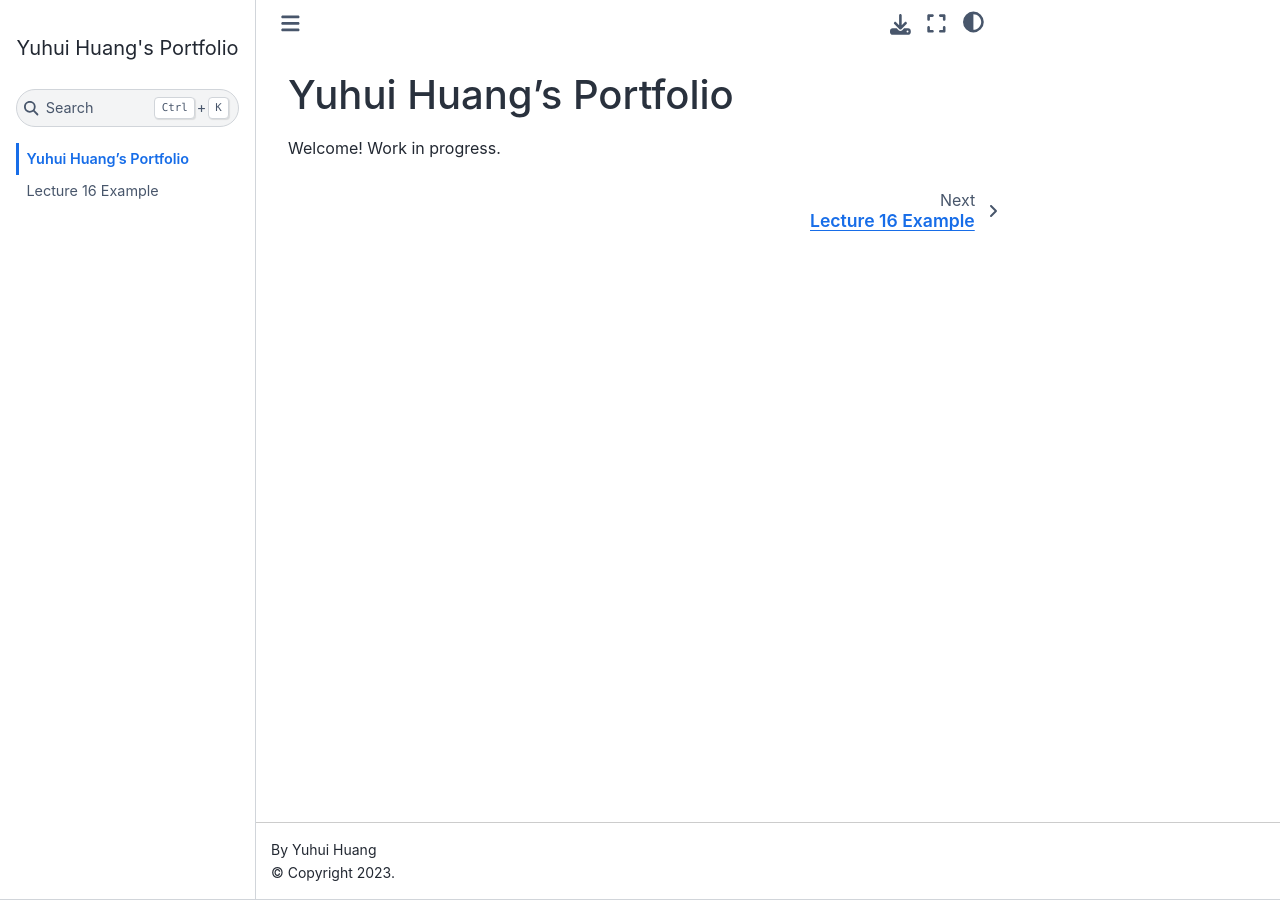
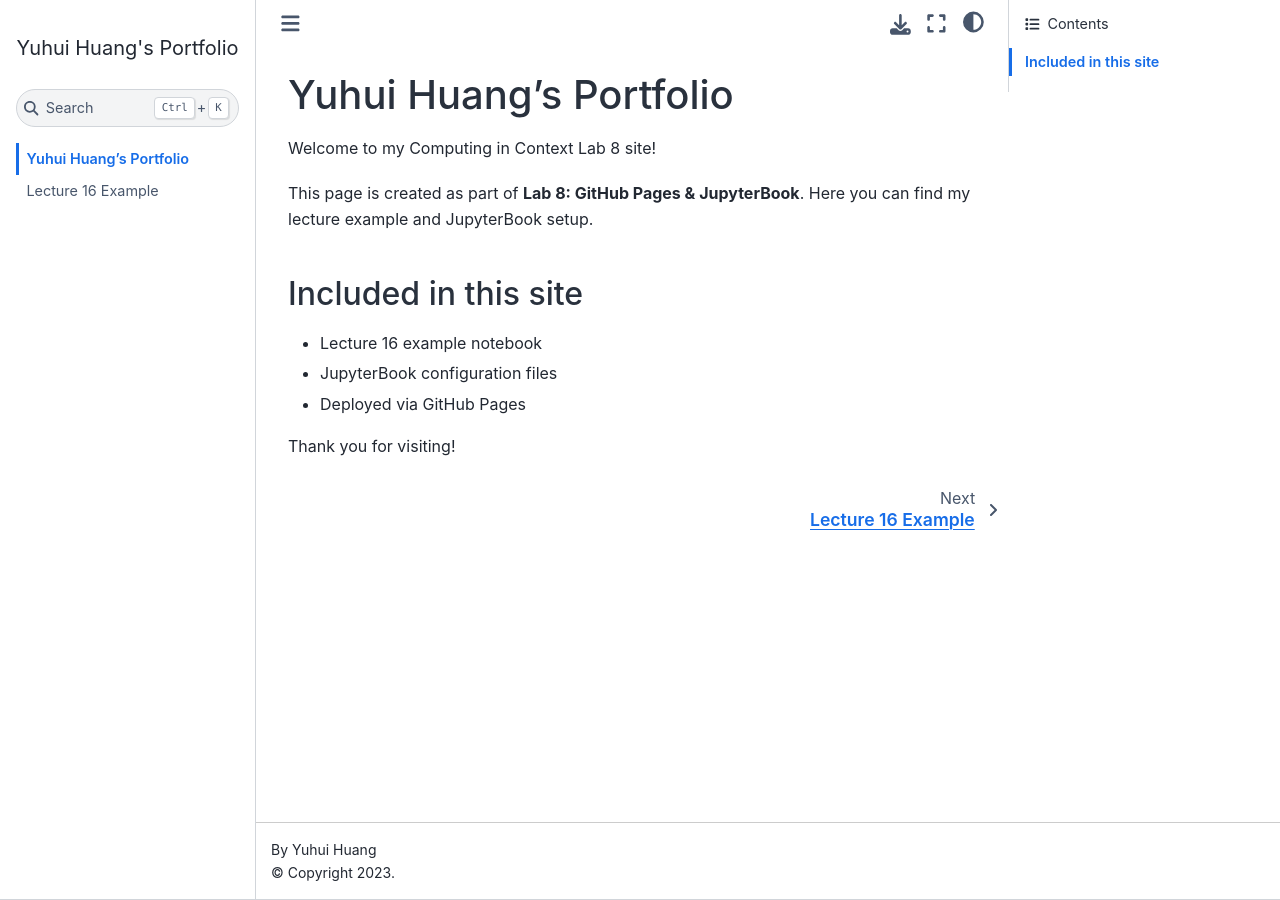
Before and after one commit to rachel9ns-bot/YuhuiHuang.github.io, a Jupyter Book: the page built from index.md, in a window 1280 px wide. Built offline with Jupyter Book 1.0.4 settings and Sphinx 7.4.7 and the Sphinx Book theme 1.1.4, drawn with Linux system fonts in a browser that asks for light colours; comment, search, counter and statistics services are not loaded.

Commit message:
add homepage content

```diff
--- a/index.md
+++ b/index.md
@@ -1,3 +1,13 @@
 # Yuhui Huang's Portfolio
 
-Welcome! Work in progress.
+Welcome to my Computing in Context Lab 8 site!
+
+This page is created as part of **Lab 8: GitHub Pages & JupyterBook**.
+Here you can find my lecture example and JupyterBook setup.
+
+## Included in this site
+- Lecture 16 example notebook
+- JupyterBook configuration files
+- Deployed via GitHub Pages
+
+Thank you for visiting!
```
